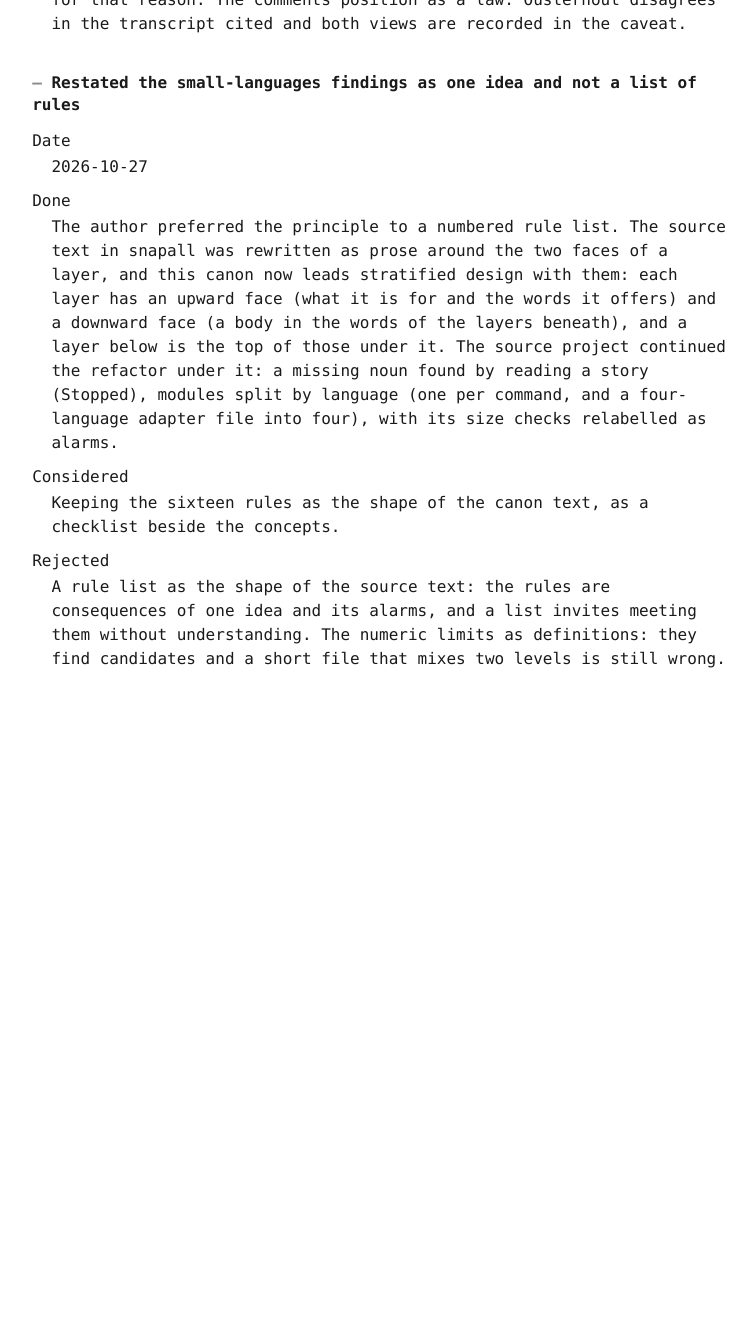
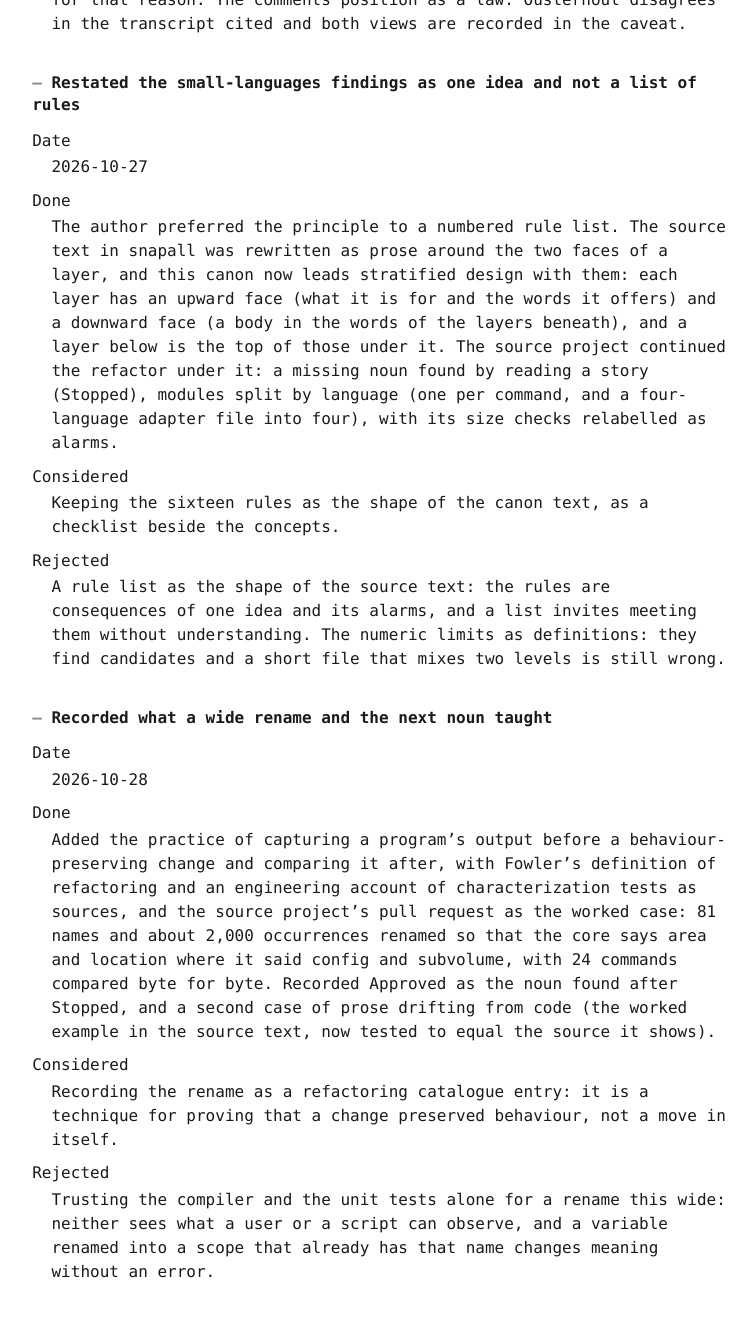
Before and after one commit to creation-guidelines/software-engineering-canon, a Jekyll site: the page built from docs/session_log.md, in a window 1280 px wide and 1400 px high, scrolled down 3060 px. Shown: the top 1317 px of the window, without its empty margins (261-1017 px from the left). Built offline with Jekyll 4.4.1, drawn with Linux system fonts in a browser that asks for light colours; our own code applies the rules of GitHub Pages for plain Markdown files; before the commit the page ends 3847 px from its top, so only the background shows below that.

Commit message:
feat(data): add capture-refactor-compare and record what a wide rename taught
The practice of capturing a program's output before a behaviour-preserving change and comparing it after, byte for byte,
with Fowler's definition of refactoring (read on his own site) and an engineering account of characterization tests as
sources, and the source project's pull request as the worked case: 81 names and about 2,000 occurrences renamed so that
the core says area and location, with the output of 24 commands identical.

Also records Approved as the noun found after Stopped (story-grammar), a second case of prose drifting from code
(prose-names-code-claims), and the decision in the session log with what was considered and rejected.

```diff
--- a/data/backlog.json
+++ b/data/backlog.json
@@ -1,6 +1,6 @@
 {"id":"choose-a-license","title":"Choose a license","status":"open","note":"No license chosen yet for this repo or the org overall.","opened":"2026-09-22"}
 {"id":"source-remaining-concepts","title":"Source the remaining unsourced principles/architectures/practices","status":"open","note":"21 of 29 concepts have no entry in sources/concept_sources yet; see AGENTS.md for the backlog query.","opened":"2026-09-22"}
-{"id":"grow-the-canon","title":"Grow the canon past its initial seed","status":"open","note":"20 principles, 10 architectures and 12 practices after the small-languages additions. Still a seed and not a comprehensive canon, which was the original goal.","opened":"2026-09-22"}
+{"id":"grow-the-canon","title":"Grow the canon past its initial seed","status":"open","note":"20 principles, 10 architectures and 13 practices after the small-languages additions. Still a seed and not a comprehensive canon, which was the original goal.","opened":"2026-09-22"}
 {"id":"small-languages-automate-cold-read","title":"Automate the cold read","status":"open","note":"The cold read is a procedure today: someone or an agent given only the generated outline and the entry points should be able to say what the program does and what happens on an important action. Open: run it in CI with fixed questions.","opened":"2026-10-27"}
 {"id":"small-languages-bounds-are-smells","title":"Find out which size bounds really signal two languages in one module","status":"open","note":"The limits used in the source project (function 60, file 300, entry file 120, branching 4, closures 2) are alarms and were chosen to bite without blocking. Measure over more than one codebase which of them correlate with a module speaking two languages, and drop the ones that do not.","opened":"2026-10-27"}
 {"id":"small-languages-foreign-layer","title":"Apply the discipline to the foreign layer","status":"open","note":"How the language, libraries and system calls are documented by the same discipline: executable facts per adapter, and how far generation can go without prose. Deferred by the author.","opened":"2026-10-27"}
--- a/data/concept_sources.json
+++ b/data/concept_sources.json
@@ -28,3 +28,6 @@
 {"concept_id":"executable-facts","source_id":"snapall-small-languages"}
 {"concept_id":"every-layer-is-a-top","source_id":"martin-screaming-architecture"}
 {"concept_id":"every-layer-is-a-top","source_id":"snapall-small-languages"}
+{"concept_id":"capture-refactor-compare","source_id":"fowler-definition-of-refactoring"}
+{"concept_id":"capture-refactor-compare","source_id":"getyourguide-legacy-code"}
+{"concept_id":"capture-refactor-compare","source_id":"snapall-pr-areas"}
--- a/data/practices.json
+++ b/data/practices.json
@@ -6,7 +6,8 @@
 {"id":"ci-gatekeeper","name":"CI as the gatekeeper","description":"Format, lint, type-check and test on every change."}
 {"id":"ratchet","name":"Ratchets for debt you cannot pay yet","description":"Write the existing violations of a rule down with their size. Fail if any grows or a new one appears, and also fail when one shrinks until its entry is lowered or removed, so that progress is locked in and the list can only get shorter. The same helper serves every rule: file length (a smell that two levels share a file), printing outside the presenter, tool words in names."}
 {"id":"generated-outline","name":"Generate the outline from the code","description":"Produce the table of contents of the program (each module and the sentence it gives for what it is for) from the modules themselves, and fail the build if the committed copy differs. Likewise generate the command list, the completions and the manual from the declared contract. Prose written by no one cannot drift."}
-{"id":"story-grammar","name":"Write stories in a grammar","description":"A function at a high layer reads as a sequence of verbs on nouns: ask, do, record, say. Hide lifetimes, format strings, Option and Result plumbing, bare booleans and None arguments behind verbs named for what they mean, and cap how often a story branches and how many closures it spells out. Whatever language-level syntax remains marks a concept the layer has not named yet (a Stop, an Approved, a Said): name it. In practice, reading one handler for what it still spelled out found a missing noun, a story ended early by an answer that is not a yes. Naming it (a Stopped) replaced the same three lines in eight stories and let the program end with the right exit code."}
+{"id":"story-grammar","name":"Write stories in a grammar","description":"A function at a high layer reads as a sequence of verbs on nouns: ask, do, record, say. Hide lifetimes, format strings, Option and Result plumbing, bare booleans and None arguments behind verbs named for what they mean, and cap how often a story branches and how many closures it spells out. Whatever language-level syntax remains marks a concept the layer has not named yet (a Stop, an Approved, a Said): name it. In practice, reading one handler for what it still spelled out found a missing noun, a story ended early by an answer that is not a yes. Naming it (a Stopped) replaced the same three lines in eight stories and let the program end with the right exit code. The next noun found this way was an Approved: a value that only asking can produce, taken by the function that begins a change, so that a change cannot be made unasked."}
 {"id":"cold-read","name":"The cold read","description":"Give someone, or an agent, only the generated outline and the front files, and ask what the program does and what happens on one important action. Where they cannot say, a name is missing. It is the test of whether the code teaches. It is a procedure today and not yet an automated test."}
 {"id":"executable-facts","name":"Facts about the foreign world as tests","description":"Record what is known about tools, systems and libraries as tests named as sentences, such as removing_an_area_deletes_every_snapshot_and_leaves_its_files, that run against the real thing in CI. They document the boundary and cannot drift: if the tool changes, the build says so."}
 {"id":"every-layer-is-a-top","name":"Every layer is the top of the layers beneath it","description":"The same shape repeats at every level. A module says what it is for and offers a vocabulary (nouns and verbs) to the layer above, and its body is written only in the vocabulary of the layers beneath it, each of which is in turn the top of its own. Reading one module alone tells you its purpose and its words, and going down is always optional. Top is relative: the command line and the window are the top of the whole program, and a small adapter is the top of the tool it wraps. Layers form a graph and not a tree, since a lower layer is used by many above it, and the only structural rule is that dependencies point downward. A module that needs two languages, which means two levels, is two modules, whatever its length. Length, such as a file past a screen, is only a smell that a level is hiding. It is never the rule."}
+{"id":"capture-refactor-compare","name":"Capture the output, refactor, compare","description":"Before a wide change that is meant to preserve behaviour, capture what the program actually does for a set of commands that covers everything a user or a script can see: text, machine-readable output, error messages and exit codes, with what varies from run to run (times, ids) made stable. After the change capture again and compare byte for byte. This characterizes what the program does and not what it should do, so it needs no judgement of correctness, and it covers what unit tests of the code cannot: the whole observable surface. Pair it with a change that cannot alter output by construction, such as renaming code identifiers and never string literals, and use the comparison to check that it held."}
--- a/data/principles.json
+++ b/data/principles.json
@@ -15,6 +15,6 @@
 {"id":"demeter","name":"Law of Demeter, tell don't ask","category":"core","statement":"Talk to your neighbours, not to their internals.","caveat":null,"origin_author":"Ian Holland","origin_year":1987,"aliases":["Principle of least knowledge"]}
 {"id":"names-are-the-persons-words","name":"Names are the person's words","category":"core","statement":"Name nouns and verbs as the people who use the system say them (area, snapshot, restore point), never by a design pattern (Manager, Helper, Util) and never by a tool's vocabulary above the code that wraps the tool.","caveat":"Where a tool's word and the person's word differ, the difference is a translation owed at the boundary. If it leaks upward the language splits in two: in snapall the core still says config where people say protected area, and the debt is tracked by a ratchet. The ubiquitous language of domain-driven design is this discipline applied to the domain model.","origin_author":null,"origin_year":null,"aliases":["Ubiquitous language in code"]}
 {"id":"derive-dont-verify","name":"Derive, don't verify","category":"core","statement":"Where a fact is needed in several places, declare it once and compute the rest. A test that compares two hand-written copies means a copy should be removed. Keep tests for what cannot be derived (two modules that may not depend on each other, say) and write them against the single declaration.","caveat":"Derivation needs somewhere to derive from: a table, a macro, a type. If building it costs more than the drift it prevents, a test over two copies is the honest fallback. Say so, and keep it small.","origin_author":null,"origin_year":null,"aliases":[]}
-{"id":"prose-names-code-claims","name":"Prose may name, only code may claim","category":"core","statement":"A module's description says what it is about, as a noun phrase. A guarantee (only, never, always) belongs in a test or a type, where it can fail. In prose it can be false while the build stays green.","caveat":"Found in practice: a module described as the one place output leaves the program while seven others printed by themselves, which a ratchet exposed. The rule is about guarantees, not about all prose: descriptions of subject stay useful and cheap.","origin_author":null,"origin_year":null,"aliases":[]}
+{"id":"prose-names-code-claims","name":"Prose may name, only code may claim","category":"core","statement":"A module's description says what it is about, as a noun phrase. A guarantee (only, never, always) belongs in a test or a type, where it can fail. In prose it can be false while the build stays green.","caveat":"Found in practice: a module described as the one place output leaves the program while seven others printed by themselves, which a ratchet exposed. The rule is about guarantees, not about all prose: descriptions of subject stay useful and cheap. The same drift was found a second time when the worked example in the source text went stale the moment a type was renamed. A test now requires the example to equal the source it shows, and fails when it does not.","origin_author":null,"origin_year":null,"aliases":[]}
 {"id":"top-layers-decide-which-not-how","name":"Top layers decide which, when and where, never how","category":"core","statement":"Higher layers keep only the logic of choosing between named outcomes, ordering steps, arranging what sits where and streaming inputs to results. Each piece of how lives in the lowest layer that can state it without knowing the layer above. A line at the top then reads as common sense and is also the running implementation.","caveat":"This is not no logic at the top: the top does branch, in the smallest portions and in domain words. If a top-layer function needs a paragraph, or a closure to plumb an Option, a verb is missing in the layer below.","origin_author":null,"origin_year":null,"aliases":[]}
 {"id":"the-why-needs-a-carrier-that-cannot-drift","name":"The why needs a carrier that cannot drift","category":"core","statement":"Reasons, decisions and facts about the foreign world should live where they are checked or generated: in names and types (a Destroys weight is a reason), in tests named as sentences that run against the real thing, and in outlines generated from the code. A machine-readable annotation (TODO with an owner, a safety note, an attribute) is not a comment in this sense.","caveat":"Contested. Ousterhout argues that it is not possible to describe in code everything people need to know to understand it, and that comments should record what is not obvious. Martin's Clean Code treats most comments as a failure to express the idea in code. This canon takes the stronger position as a discipline and not as a law: look for a name, a type or a named executable fact first, and write a comment only when none can carry the reason, then keep it beside what it explains. Revisit if the discipline costs more than the drift it prevents.","origin_author":null,"origin_year":null,"aliases":[]}
--- a/data/relations.json
+++ b/data/relations.json
@@ -33,3 +33,5 @@
 {"from_id":"screaming-architecture","to_id":"vertical-slice","relation":"same-family-as","note":"Both organise by purpose rather than by technical layer."}
 {"from_id":"every-layer-is-a-top","to_id":"stratified-design","relation":"serves","note":null}
 {"from_id":"every-layer-is-a-top","to_id":"screaming-architecture","relation":"pairs-with","note":"Module and directory names that read as the program's purposes."}
+{"from_id":"capture-refactor-compare","to_id":"test-at-the-seams","relation":"pairs-with","note":"The same idea from the outside: the program's whole observable surface is the seam."}
+{"from_id":"capture-refactor-compare","to_id":"ratchet","relation":"pairs-with","note":"A ratchet keeps a rule from getting worse. This keeps a change from altering behaviour."}
--- a/data/session_log.json
+++ b/data/session_log.json
@@ -6,3 +6,4 @@
 {"id":"adopt-rfc-style","entry_date":"2026-09-22","title":"Adopted the RFC-like minimal style, engine part pulled and local part hand-ported","done":"git subrepo pull brought the generic engine's definition-list render.py update cleanly, but this repo keeps its own local tools/render.py (deliberately, for its richer presentation), so the pull alone did nothing here - the same bold-to-definition-list edit had to be hand-applied to all 8 spots in this repo's own renderer. Added the matching _config.yml, _layouts/default.html and assets/css/style.css by hand too, since those are not vendored.","considered":"Assuming the engine pull would cover the whole change here, since it covered it cleanly elsewhere.","rejected":"Checked rather than assumed: grepped for bold markers in this repo's render.py right after the pull and found 8 still there, confirming the two repos needed genuinely different amounts of work for the same visual change."}
 {"id":"small-languages-added","entry_date":"2026-10-27","title":"Added the every-module-is-a-small-language findings from snapall","done":"Added stratified design and screaming architecture, five principles and six practices, with 10 sources that were opened and read, 21 relations and their citations. The findings come from building snapall (a Rust snapshot tool) to the rule that every layer is a small language and that the code, not prose, is the specification. During the work the author corrected the first wording: front file and file length were written as two rules with two bounds, when the principle is that every layer is the top of the layers beneath it, so one module speaks one language and length is only a smell. The entry was rewritten before it was committed.","considered":"Adding all sixteen rules of the source text as separate concepts. Giving the numeric bounds the status of rules. Putting the comments position in as settled. Adding a new principles category, which the schema constraint would have needed a hand edit for.","rejected":"Rules as a checklist: this canon holds concepts and the source text keeps the procedure. Fixed size limits as the definition of a good module: they are alarms and the source project keeps them as ratchets for that reason. The comments position as a law: Ousterhout disagrees in the transcript cited and both views are recorded in the caveat."}
 {"id":"small-languages-as-an-idea","entry_date":"2026-10-27","title":"Restated the small-languages findings as one idea and not a list of rules","done":"The author preferred the principle to a numbered rule list. The source text in snapall was rewritten as prose around the two faces of a layer, and this canon now leads stratified design with them: each layer has an upward face (what it is for and the words it offers) and a downward face (a body in the words of the layers beneath), and a layer below is the top of those under it. The source project continued the refactor under it: a missing noun found by reading a story (Stopped), modules split by language (one per command, and a four-language adapter file into four), with its size checks relabelled as alarms.","considered":"Keeping the sixteen rules as the shape of the canon text, as a checklist beside the concepts.","rejected":"A rule list as the shape of the source text: the rules are consequences of one idea and its alarms, and a list invites meeting them without understanding. The numeric limits as definitions: they find candidates and a short file that mixes two levels is still wrong."}
+{"id":"small-languages-evidence-from-a-wide-rename","entry_date":"2026-10-28","title":"Recorded what a wide rename and the next noun taught","done":"Added the practice of capturing a program's output before a behaviour-preserving change and comparing it after, with Fowler's definition of refactoring and an engineering account of characterization tests as sources, and the source project's pull request as the worked case: 81 names and about 2,000 occurrences renamed so that the core says area and location where it said config and subvolume, with 24 commands compared byte for byte. Recorded Approved as the noun found after Stopped, and a second case of prose drifting from code (the worked example in the source text, now tested to equal the source it shows).","considered":"Recording the rename as a refactoring catalogue entry: it is a technique for proving that a change preserved behaviour, not a move in itself.","rejected":"Trusting the compiler and the unit tests alone for a rename this wide: neither sees what a user or a script can observe, and a variable renamed into a scope that already has that name changes meaning without an error."}
--- a/data/sources.json
+++ b/data/sources.json
@@ -15,3 +15,6 @@
 {"id":"snapall-small-languages","title":"Every module is a small language (the rule, its procedure and its worked example)","url":"https://github.com/grenudi/snapall/blob/main/docs/canon/small-languages.md","author":"grenudi","year":2026}
 {"id":"snapall-adr-20","title":"ADR 20: Every module is a small language, and the outline is generated (measured baseline and ratchets)","url":"https://github.com/grenudi/snapall/blob/main/docs/adr/0020-every-module-is-a-small-language.md","author":"grenudi","year":2026}
 {"id":"snapall-outline","title":"OUTLINE.md: the generated outline of a whole program, from what each module says it is for","url":"https://github.com/grenudi/snapall/blob/main/OUTLINE.md","author":"grenudi","year":2026}
+{"id":"fowler-definition-of-refactoring","title":"Definition Of Refactoring","url":"https://martinfowler.com/bliki/DefinitionOfRefactoring.html","author":"Martin Fowler","year":2004}
+{"id":"getyourguide-legacy-code","title":"How We Work Efficiently with Legacy Code (characterization tests)","url":"https://careers.getyourguide.com/posts/how-we-work-efficiently-with-legacy-code","author":"GetYourGuide engineering","year":null}
+{"id":"snapall-pr-areas","title":"snapall pull request 74: the core speaks of areas and locations (output of 24 commands compared byte for byte)","url":"https://github.com/grenudi/snapall/pull/74","author":"grenudi","year":2026}
--- a/docs/session_log.md
+++ b/docs/session_log.md
@@ -105,3 +105,18 @@
 
 Rejected
 : A rule list as the shape of the source text: the rules are consequences of one idea and its alarms, and a list invites meeting them without understanding. The numeric limits as definitions: they find candidates and a short file that mixes two levels is still wrong.
+
+<a id="small-languages-evidence-from-a-wide-rename"></a>
+### Recorded what a wide rename and the next noun taught
+
+Date
+: 2026-10-28
+
+Done
+: Added the practice of capturing a program's output before a behaviour-preserving change and comparing it after, with Fowler's definition of refactoring and an engineering account of characterization tests as sources, and the source project's pull request as the worked case: 81 names and about 2,000 occurrences renamed so that the core says area and location where it said config and subvolume, with 24 commands compared byte for byte. Recorded Approved as the noun found after Stopped, and a second case of prose drifting from code (the worked example in the source text, now tested to equal the source it shows).
+
+Considered
+: Recording the rename as a refactoring catalogue entry: it is a technique for proving that a change preserved behaviour, not a move in itself.
+
+Rejected
+: Trusting the compiler and the unit tests alone for a rename this wide: neither sees what a user or a script can observe, and a variable renamed into a scope that already has that name changes meaning without an error.
```
Also changed, not shown: docs/backlog.md (+1 -1 lines), docs/index.md (+3 -3 lines), docs/practices.md (+14 -3 lines), docs/principles.md (+1 -1 lines), docs/sources.md (+3 -0 lines).
